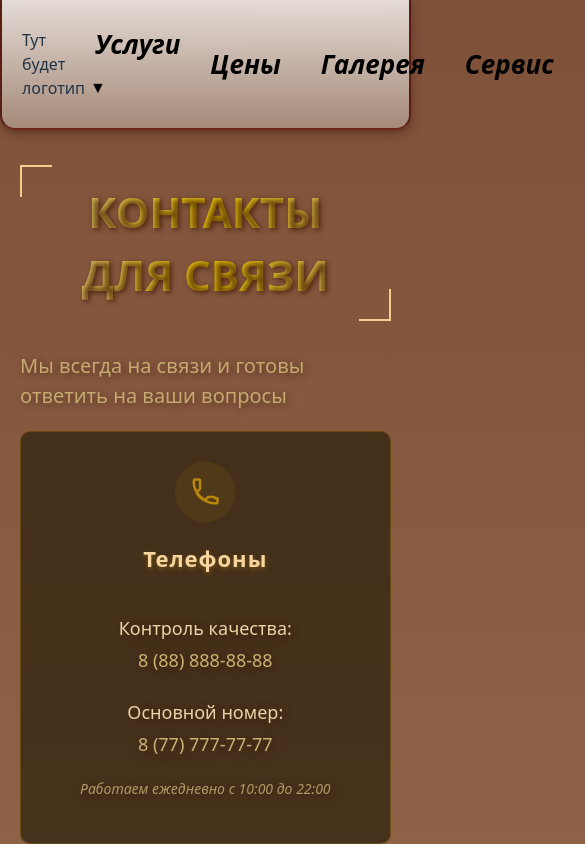
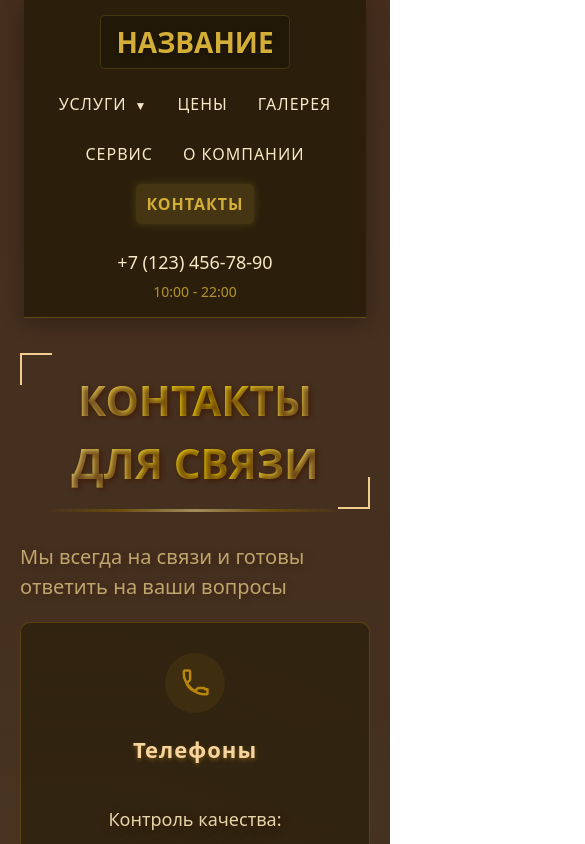
Before and after one commit to simsimsa/repairProectt, a React (Vite) app in the folder frontend/: page /contacts in a window 390 px wide. Shown: the top 844 px of the page, 585 px wide, since content can reach past the window. Built offline with nearby package versions, Linux system fonts and the light colour scheme.

Commit message:
nav and header fix

```diff
--- a/frontend/src/components/CalculatorForm/CalculatorForm.module.css
+++ b/frontend/src/components/CalculatorForm/CalculatorForm.module.css
@@ -1,5 +1,5 @@
 h3 {
-    font-size: 38px;
+    font-size: 30px;
     margin: 0;
     color: #faedd9;
     text-shadow: 0 2px 4px rgba(128, 95, 24, 0.8);
--- a/frontend/src/components/Title/Title.module.css
+++ b/frontend/src/components/Title/Title.module.css
@@ -1,7 +1,7 @@
 .title {
     font-size: 42px;
     text-align: center;
-    margin-bottom: 30px;
+    margin-bottom: 0px;
     text-shadow: 2px 2px 5px rgba(62, 22, 1, 0.732);
     background: linear-gradient(to right,
     #fcfcfbd4,
@@ -59,3 +59,16 @@
             border-color: #f8d49e;
         }
     }
+
+.divider {
+    height: 3px;
+    background: linear-gradient(90deg,
+            transparent,
+            #7b5a08,
+            #CBB376,
+            #7a5908,
+            transparent);
+    width: 300px;
+    margin: 0 auto 30px;
+    opacity: 0.7;
+}
--- a/frontend/src/components/Title/Title.tsx
+++ b/frontend/src/components/Title/Title.tsx
@@ -2,5 +2,8 @@ import type { ReactNode } from "react";
 import styles from "./Title.module.css";
 
 export default function Title({ children }: { children: ReactNode }) {
-  return <h2 className={styles.title}>{children}</h2>;
+  return <div>
+      <h2 className={styles.title}>{children}</h2>
+      <div className={styles.divider}></div>
+    </div>
 }
--- a/frontend/src/layout/layout.module.css
+++ b/frontend/src/layout/layout.module.css
@@ -5,141 +5,192 @@
     flex-direction: column;
     align-items: center;
     justify-content: start;
+    position: relative;
+    background:
+        radial-gradient(circle at 20% 30%, rgba(212, 175, 55, 0.05) 0%, transparent 20%),
+        radial-gradient(circle at 80% 70%, rgba(212, 175, 55, 0.05) 0%, transparent 20%),
+        linear-gradient(to bottom, #1a130890, #2a2115);
 }
 
 .menu_layout {
-    background: linear-gradient(rgba(255, 255, 255, 0.792), rgba(172, 148, 132, 0.836));
-    width: 94vw;
-    border-radius: 0 0 15px 15px;
+    background: rgba(40, 30, 10, 0.9);
+    width: 80%;
     display: flex;
     align-items: center;
     justify-content: space-between;
-    padding: 20px;
-    border-bottom: #6e261a 2px solid;
-    border-right: #581d13 2px solid;
-    border-left: #581d13 2px solid;
-    box-shadow:
-        0 4px 6px rgba(0, 0, 0, 0.1),
-        0 1px 3px rgba(0, 0, 0, 0.08),
-        2px 4px 12px rgba(89, 29, 19, 0.3);
-    transition: box-shadow 0.3s ease;
+    padding: 15px 50px;
+    box-shadow: 0 4px 20px rgba(0, 0, 0, 0.3);
     position: relative;
     z-index: 100;
+    backdrop-filter: blur(5px);
+    border-bottom: 1px solid rgba(212, 175, 55, 0.3);
 }
 
-.menu_layout:hover {
-    box-shadow:
-        0 6px 10px rgba(0, 0, 0, 0.15),
-        0 2px 6px rgba(0, 0, 0, 0.1),
-        4px 8px 18px rgba(89, 29, 19, 0.4);
+.logo {
+    font-size: 28px;
+    font-weight: bold;
+    color: #d4af37;
+    text-shadow: 0 2px 4px rgba(0, 0, 0, 0.3);
+    padding: 5px 15px;
+    border-radius: 5px;
+    background: rgba(20, 15, 5, 0.4);
+    border: 1px solid rgba(212, 175, 55, 0.2);
 }
 
 .navigate {
-    width: 950px;
     display: flex;
-    justify-content: space-around;
+    justify-content: center;
     align-items: center;
-    gap: 20px;
-    position: relative;
-}
-
-.outlet {
-    width: 100%;
+    gap: 25px;
+    flex-grow: 1;
+    max-width: 900px;
 }
 
 .goTo {
-    color: black;
+    color: #f8e8c8;
     text-decoration: none;
-    font-style: italic;
-    font-size: 26px;
-    font-weight: 700;
+    font-size: 18px;
+    font-weight: 500;
     position: relative;
     transition: all 0.3s ease;
-    padding: 5px 10px;
+    padding: 8px 15px;
+    border-radius: 5px;
+    text-transform: uppercase;
+    letter-spacing: 1px;
+}
+
+.goTo:hover {
+    color: #d4af37;
+    background: rgba(212, 175, 55, 0.1);
 }
 
 .active {
-    color: #440c29;
-    font-size: 30px;
+    color: #d4af37;
+    font-weight: 600;
+    background: rgba(212, 175, 55, 0.15);
+    box-shadow: 0 0 10px rgba(212, 175, 55, 0.2);
 }
 
 .dropdownContainer {
     position: relative;
-    display: inline-block;
 }
 
 .dropdownMenu {
     position: absolute;
     top: 100%;
-    left: 50%;
-    transform: translateX(-50%);
-    min-width: 200px;
-    background: rgb(185, 161, 145);
-    border-radius: 0;
-    box-shadow:
-        0 4px 6px rgba(0, 0, 0, 0.1),
-        0 1px 3px rgba(0, 0, 0, 0.08),
-        2px 4px 12px rgba(89, 29, 19, 0.3);
-    padding: 0px 0;
-    margin-top: 0px;
+    left: 0;
+    min-width: 220px;
+    background: rgba(40, 30, 10, 0.95);
+    border-radius: 0 0 8px 8px;
+    box-shadow: 0 10px 20px rgba(0, 0, 0, 0.3);
+    padding: 10px 0;
+    margin-top: 5px;
     animation: fadeIn 0.3s ease;
     z-index: 101;
-    border: 0px solid #581d13;
+    border: 1px solid rgba(212, 175, 55, 0.2);
     border-top: none;
-}
-
-@keyframes fadeIn {
-    from {
-        opacity: 0.5;
-        transform: translateX(-50%) translateY(-10px);
-    }
-
-    to {
-        opacity: 1;
-        transform: translateX(-50%) translateY(0);
-    }
 }
 
 .dropdownItem {
     display: block;
     padding: 12px 20px;
-    color: #2c0a1d;
+    color: #f8e8c8;
     text-decoration: none;
-    font-size: 20px;
-    font-weight: 600;
-    font-style: italic;
+    font-size: 16px;
     transition: all 0.2s ease;
-    text-align: center;
-    border-bottom: 1px solid rgba(89, 29, 19, 0.2);
-}
-
-.goTo:hover{
-    color: #440c29;
+    border-left: 3px solid transparent;
 }
 
 .dropdownItem:hover {
-    background: rgba(255, 255, 255, 0.2);
-    color: #440c29;
-    font-size: 22px;
+    color: #d4af37;
+    background: rgba(212, 175, 55, 0.1);
+    border-left: 3px solid #d4af37;
 }
 
 .activeItem {
-    color: #440c29;
-    font-size: 22px;
-    background: rgba(255, 255, 255, 0.15);
+    color: #d4af37;
+    font-weight: 500;
+    background: rgba(212, 175, 55, 0.1);
+    border-left: 3px solid #d4af37;
 }
 
 .arrow {
-    font-size: 16px;
+    font-size: 12px;
     transition: transform 0.3s ease;
     display: inline-block;
-    margin-left: 5px;
+    margin-left: 8px;
 }
 
 .rotated {
     transform: rotate(180deg);
 }
 
-.dropdownContainer .goTo.active {
-    font-size: 30px;
+.contacts {
+    display: flex;
+    flex-direction: column;
+    align-items: flex-end;
+    gap: 5px;
 }
+
+.phone {
+    color: #f8e8c8;
+    font-size: 18px;
+    font-weight: 500;
+}
+
+.hours {
+    color: #d4af37;
+    font-size: 14px;
+    opacity: 0.8;
+}
+
+.outlet {
+    width: 100%;
+    flex-grow: 1;
+}
+
+@media (max-width: 1024px) {
+    .menu_layout {
+        padding: 15px 30px;
+    }
+
+    .navigate {
+        gap: 15px;
+    }
+
+    .goTo {
+        font-size: 16px;
+        padding: 8px 10px;
+    }
+}
+
+@media (max-width: 768px) {
+    .menu_layout {
+        flex-direction: column;
+        padding: 15px;
+        gap: 15px;
+    }
+
+    .navigate {
+        flex-wrap: wrap;
+        justify-content: center;
+        gap: 10px;
+    }
+
+    .contacts {
+        align-items: center;
+        margin-top: 10px;
+    }
+}
+
+@keyframes fadeIn {
+    from {
+        opacity: 0;
+        transform: translateY(-10px);
+    }
+
+    to {
+        opacity: 1;
+        transform: translateY(0);
+    }
+}
--- a/frontend/src/layout/layout.tsx
+++ b/frontend/src/layout/layout.tsx
@@ -17,7 +17,7 @@ export function Layout() {
     return (
         <div className={styles["layout"]}>
             <div className={styles["menu_layout"]}>
-                <div>Тут будет логотип</div>
+                <div className={styles.logo}>НАЗВАНИЕ</div>
                 <div className={styles["navigate"]}>
                     <div
                         className={styles["dropdownContainer"]}
@@ -68,12 +68,7 @@ export function Layout() {
                     <NavLink
                         to="/gallery"
                         className={({ isActive }) =>
-                            cn(styles["goTo"], {
-                                [styles.active]:
-                                    isActive ||
-                                    location.pathname === "/Chatroom" ||
-                                    location.pathname=="/Buddy",
-                            })
+                            cn(styles["goTo"], { [styles.active]: isActive })
                         }
                     >
                         Галерея
@@ -89,11 +84,7 @@ export function Layout() {
                     <NavLink
                         to="company"
                         className={({ isActive }) =>
-                            cn(styles["goTo"], {
-                                [styles.active]:
-                                    isActive ||
-                                    location.pathname === "/Settings",
-                            })
+                            cn(styles["goTo"], { [styles.active]: isActive })
                         }
                     >
                         О компании
@@ -101,17 +92,16 @@ export function Layout() {
                     <NavLink
                         to="contacts"
                         className={({ isActive }) =>
-                            cn(styles["goTo"], {
-                                [styles.active]:
-                                    isActive ||
-                                    location.pathname === "/Settings",
-                            })
+                            cn(styles["goTo"], { [styles.active]: isActive })
                         }
                     >
                         Контакты
                     </NavLink>
                 </div>
-                <div>Номера связи</div>
+                <div className={styles.contacts}>
+                    <div className={styles.phone}>+7 (123) 456-78-90</div>
+                    <div className={styles.hours}>10:00 - 22:00</div>
+                </div>
             </div>
             <div className={styles["outlet"]}>
                 <Outlet />
--- a/frontend/src/pages/Home/Home.module.css
+++ b/frontend/src/pages/Home/Home.module.css
@@ -2,14 +2,16 @@
     margin: 30px 50px;
 }
 
-.textH1{
+
+
+.textH1 {
     font-size: 24px;
     font-weight: 400;
-    color: rgba(255, 255, 255, 0.825);
-    text-shadow: 2px 2px 5px rgba(0, 0, 0, 0.5);
+    color: #f8e8c8;
+    text-shadow: 1px 1px 3px rgba(109, 81, 21, 0.5);
 }
 
-.H1HeaderContainer{
+.H1HeaderContainer {
     width: 25vw;
     display: flex;
     flex-direction: column;
@@ -18,7 +20,7 @@
     justify-content: end;
 }
 
-.h1Header{
+.h1Header {
     display: flex;
     align-items: center;
     justify-content: space-between;
--- a/frontend/src/pages/gallery/gallery.tsx
+++ b/frontend/src/pages/gallery/gallery.tsx
@@ -6,7 +6,7 @@ export function Gallery() {
     return (
         <div>
             <div className={styles.titleContainer}>
-                <Title>Галерея работ</Title>
+                <Title>ГАЛЕРЕЯ РАБОТ</Title>
             </div>
             <GallerySection/>
         </div>
```
